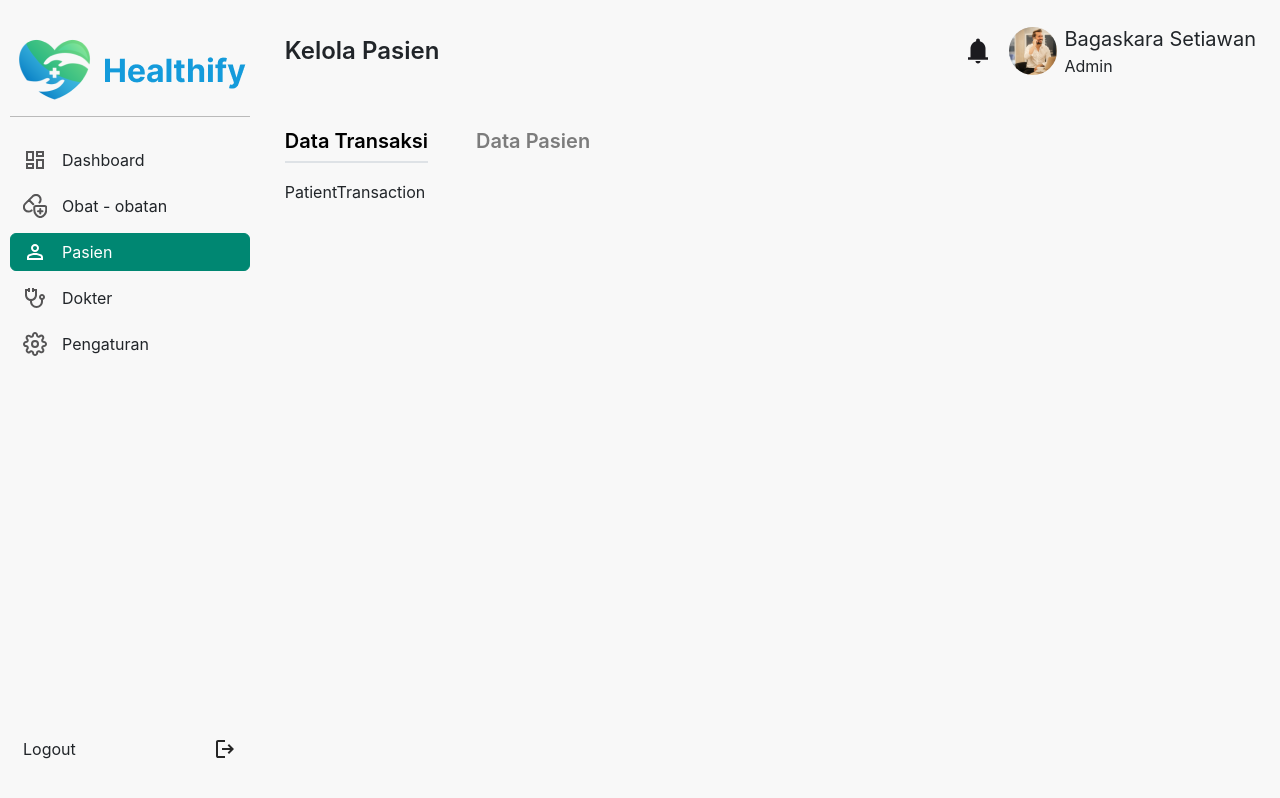
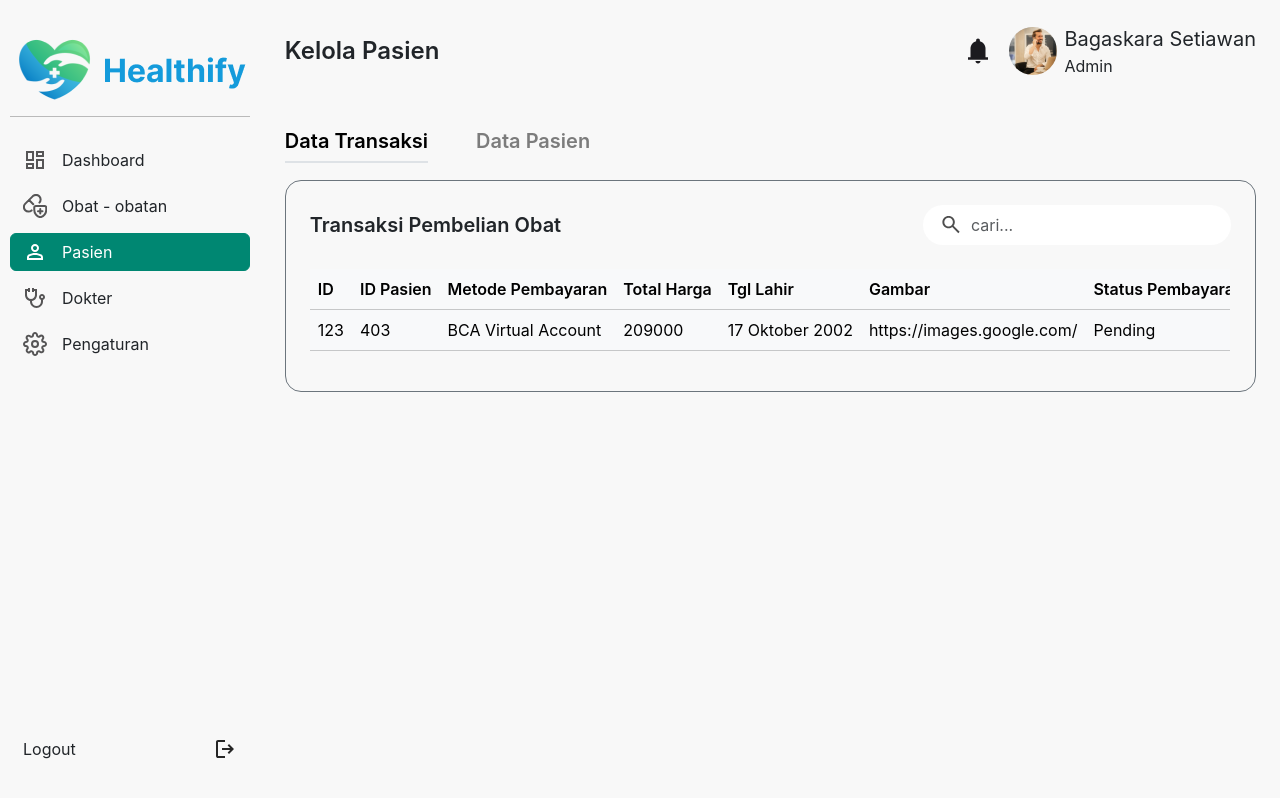
Before and after one commit to Health-Care-System/fe-react-admin, a React (Vite) app: page /patients/transactions in a window 1280 px wide. Built offline with nearby package versions, Linux system fonts and the light colour scheme.

Commit message:
update: data transaksi pasien

```diff
--- a/src/App.jsx
+++ b/src/App.jsx
@@ -21,7 +21,7 @@ function App() {
         <Route element={<Layout />}>
           <Route path="/" element={<HomePage />} />
           <Route path="/drugs" element={<DrugPage />} />
-          <Route path="/patients" element={<PatientPage />}>
+          <Route element={<PatientPage />}>
             <Route path="/patients/datas" element={<PatientData />} />
             <Route path="/patients/transactions" element={<PatientTransaction />} />
           </Route>
--- a/src/pages/Patient/Transaction/PatientTransaction.jsx
+++ b/src/pages/Patient/Transaction/PatientTransaction.jsx
@@ -1,6 +1,69 @@
+import searchIconGrey from '../../../assets/icon/search-grey.svg'
+import { Input } from '../../../components/ui/Form/Input';
+import '../Patient.css'
 
 export const PatientTransaction = () => {
+  const yourDataArray = [
+    {
+      id: '123',
+      idPatient: '403',
+      payment: 'BCA Virtual Account',
+      total: 209000,
+      date: '17 Oktober 2002',
+      image: 'https://images.google.com/',
+      status: 'Pending',
+    },
+  ];
+  const thead = ["ID", "ID Pasien", "Metode Pembayaran", "Total Harga", "Tgl Lahir", "Gambar", "Status Pembayaran"];
   return (
-    <div>PatientTransaction</div>
+    <>
+      <div className="table-responsive rounded-4 border-1 border border-secondary p-4">
+        <div className="d-flex flex-column flex-md-row justify-content-md-between align-items-md-center mb-4">
+          <h6 className="fw-semibold fs-2 m-0">Transaksi Pembelian Obat</h6>
+          <div className="position-relative mt-3 mt-md-0">
+            <Input
+              name={'searchUserInput'}
+              placeHolder={'cari...'}
+              className={'rounded-5 ps-5 border-0 bg-white py-2'}
+            />
+            <img
+              src={searchIconGrey}
+              className="position-absolute searchIcon"
+              alt="Search"
+            />
+          </div>
+        </div>
+        <div className=" table-responsive table-wrapper">
+          <table className="table table-light">
+            <thead>
+              <tr>
+                {thead?.map((item, index) => (
+                  <th
+                    key={index}
+                    className="fw-semibold text-nowrap"
+                    scope="col">
+                    {item}
+                  </th>
+                ))
+                }
+              </tr>
+            </thead>
+            <tbody>
+              {yourDataArray.map((data, index) => (
+                <tr className=" text-nowrap" key={index}>
+                  <td>{data.id}</td>
+                  <td>{data.idPatient}</td>
+                  <td>{data.payment}</td>
+                  <td>{data.total}</td>
+                  <td>{data.date}</td>
+                  <td>{data.image}</td>
+                  <td>{data.status}</td>
+                </tr>
+              ))}
+            </tbody>
+          </table>
+        </div>
+      </div>
+    </>
   )
 }
--- a/src/utils/dataObject.js
+++ b/src/utils/dataObject.js
@@ -29,7 +29,7 @@ export const menus = [
     icon: patientIcon,
     icon2: patientIconWhite,
     label: 'Pasien',
-    link: '/patients'
+    link: '/patients/transactions'
   },
   {
     icon: doctorIcon,
```
